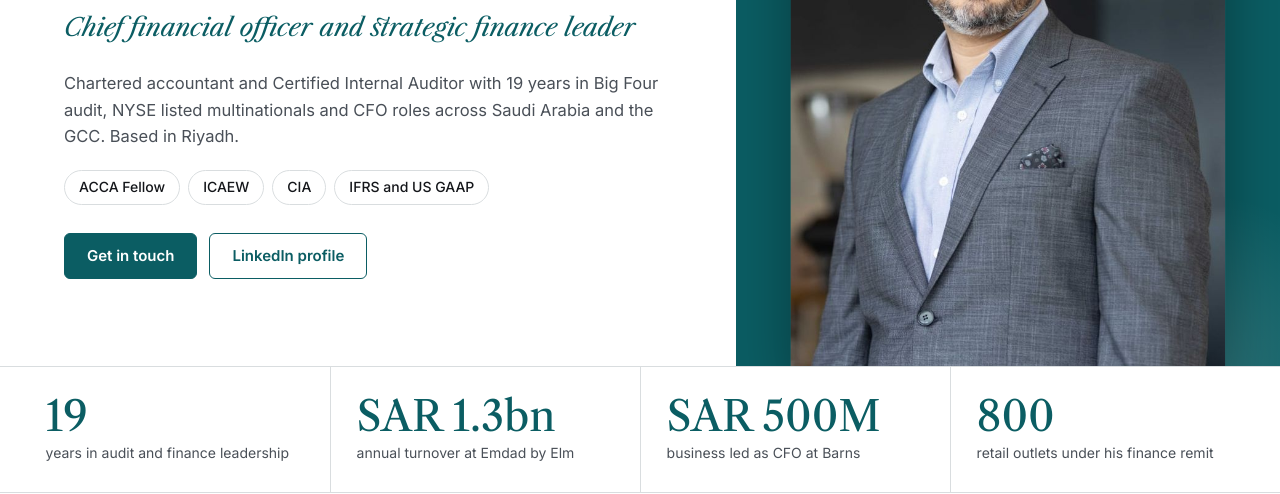
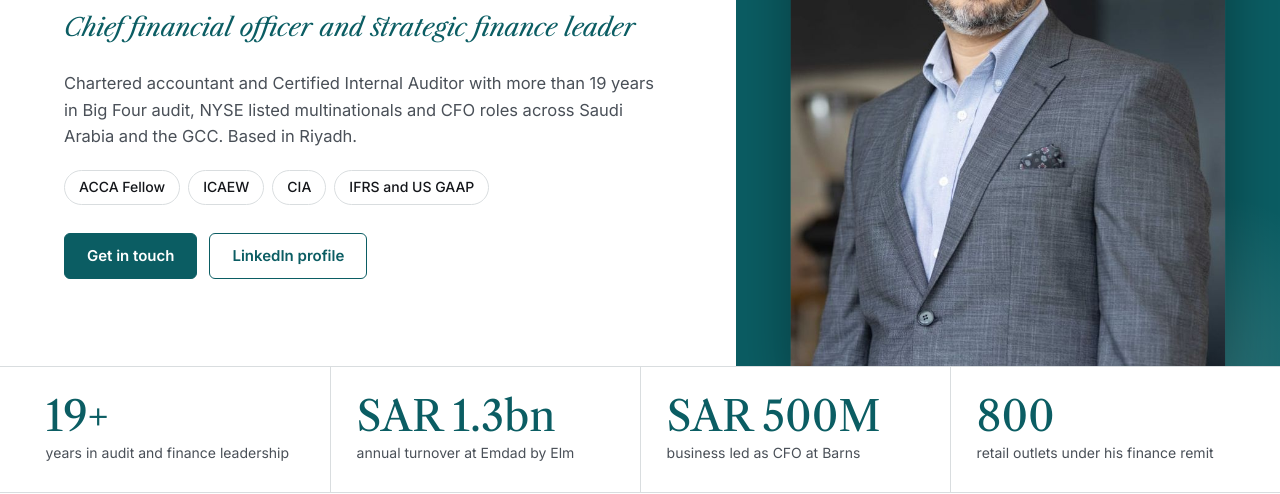
Before and after one commit to muddasirfarooq/muddasirfarooq.github.io, a plain HTML site: page index.html in a window 1280 px wide. Shown: the part 343-837 px from the top of the page. Drawn offline with nearby package versions, Linux system fonts and the light colour scheme.

Commit message:
Show experience as 19+ years
Co-Authored-By: Claude Opus 5.5 <noreply@anthropic.com>
Claude-Session: https://claude.ai/code/session_01ScvKaiskXQbBXWF4bChhpr

```diff
--- a/index.html
+++ b/index.html
@@ -6,7 +6,7 @@
 <title>Muddasir Farooq</title>
 <meta name="description" content="Muddasir Farooq, chief financial officer and strategic finance leader in Riyadh. ACCA, ICAEW, CIA.">
 <meta property="og:title" content="Muddasir Farooq, CFO and strategic finance leader">
-<meta property="og:description" content="Chartered accountant (ACCA, ICAEW) and Certified Internal Auditor with 19 years of finance leadership in Saudi Arabia and the GCC.">
+<meta property="og:description" content="Chartered accountant (ACCA, ICAEW) and Certified Internal Auditor with 19+ years of finance leadership in Saudi Arabia and the GCC.">
 <meta property="og:image" content="img/portrait.jpg">
 <link rel="preconnect" href="https://fonts.googleapis.com">
 <link rel="preconnect" href="https://fonts.gstatic.com" crossorigin>
@@ -155,7 +155,7 @@ nav{gap:2px 14px}nav a{font-size:14px}
   <div class="hero-text">
     <h1>Muddasir Farooq</h1>
     <p class="role">Chief financial officer and strategic finance leader</p>
-    <p class="lede">Chartered accountant and Certified Internal Auditor with 19 years in Big Four audit, NYSE listed multinationals and CFO roles across Saudi Arabia and the GCC. Based in Riyadh.</p>
+    <p class="lede">Chartered accountant and Certified Internal Auditor with more than 19 years in Big Four audit, NYSE listed multinationals and CFO roles across Saudi Arabia and the GCC. Based in Riyadh.</p>
     <ul class="creds" aria-label="Qualifications"><li>ACCA Fellow</li><li>ICAEW</li><li>CIA</li><li>IFRS and US GAAP</li></ul>
     <div class="actions">
       <a class="btn primary" href="#contact">Get in touch</a>
@@ -166,7 +166,7 @@ nav{gap:2px 14px}nav a{font-size:14px}
 </section>
 
 <section class="figs" aria-label="Career in figures"><div class="wrap">
-  <div class="fig"><b>19</b><span>years in audit and finance leadership</span></div>
+  <div class="fig"><b>19+</b><span>years in audit and finance leadership</span></div>
   <div class="fig"><b>SAR 1.3bn</b><span>annual turnover at Emdad by Elm</span></div>
   <div class="fig"><b>SAR 500M</b><span>business led as CFO at Barns</span></div>
   <div class="fig"><b>800</b><span>retail outlets under his finance remit</span></div>
```
